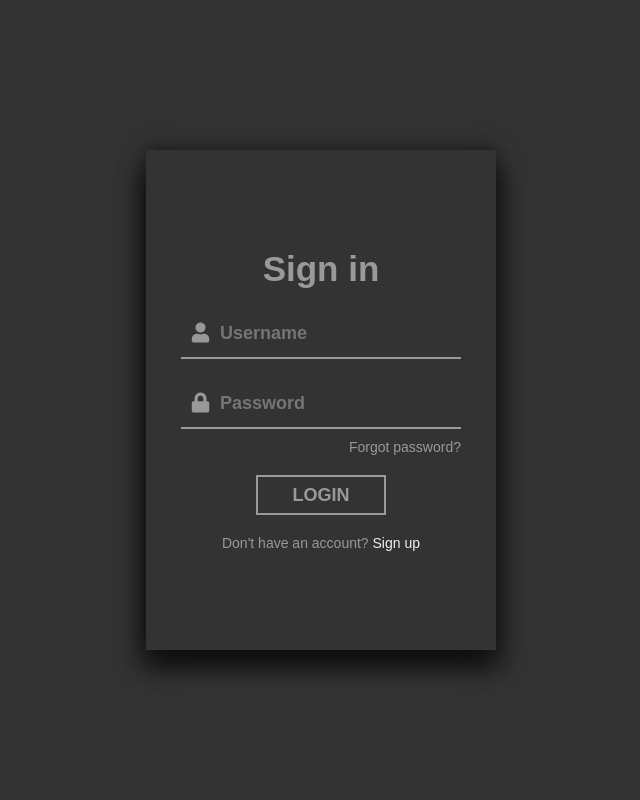
After one commit to sawelmohammad6/travelweb, a PHP site: page /login.php in a window 1280 px wide. The commit adds this page. Shown: the whole page, without its empty margins (319-959 px from the left). Run offline with PHP 8.4, Linux system fonts and the light colour scheme; some libraries are stand-ins or nearby versions.

Commit message:
some update

```diff
--- a/API/signup.php
+++ b/API/signup.php
@@ -7,6 +7,7 @@ if($_SERVER['REQUEST_METHOD']=='POST'){
     $username= $_POST['Username'];
     $email= $_POST['email'];
     $password= $_POST['password'];
+    $password= $_POST['phone'];
     $user_type="customer";
 
     if($con){
--- /dev/null
+++ b/login.php
@@ -0,0 +1,57 @@
+<!DOCTYPE html>
+<html lang="en">
+
+<head>
+    <meta charset="UTF-8">
+    <meta http-equiv="X-UA-Compatible" content="IE=edge">
+    <meta name="viewport" content="width=device-width, initial-scale=1.0">
+    <link rel="stylesheet" href="https://pro.fontawesome.com/releases/v5.10.0/css/all.css"
+        integrity="sha384-AYmEC3Yw5cVb3ZcuHtOA93w35dYTsvhLPVnYs9eStHfGJvOvKxVfELGroGkvsg+p" crossorigin="anonymous">
+    <link rel="stylesheet" href="loginstyle.css">
+    <title>Signin and Signup</title>
+</head>
+
+<body>
+    <div class="container">
+        <div class="signin-signup">
+            <form action="config/loginconfiq.php" method="POST" class="sign-in-form">
+                <h2 class="title">Sign in</h2>
+                <div class="input-field">
+                    <i class="fas fa-user"></i>
+                    <input type="text" name='email' placeholder="Username">
+                </div>
+                <div class="input-field">
+                    <i class="fas fa-lock"></i>
+                    <input type="password" name="password" placeholder="Password">
+                </div>
+                <a href="#" class="forgot-password">Forgot password?</a>
+                <input type="submit" value="Login" class="btn">
+                <p>Don't have an account? <a href="#" class="account-text" id="sign-up-link">Sign up</a></p>
+            </form>
+            <form action="config\signup.php" method="POST" class="sign-up-form">
+                <h2 class="title">Sign up</h2>
+                <div class="input-field">
+                    <i class="fas fa-user"></i>
+                    <input type="text" name="Username" placeholder="Full Name">
+                </div>
+                <div class="input-field">
+                    <i class="fas fa-envelope"></i>
+                    <input type="text" name="phone" placeholder="Phone Number">
+                </div>
+                <div class="input-field">
+                    <i class="fas fa-envelope"></i>
+                    <input type="text" name="email" placeholder="Email">
+                </div>
+                <div class="input-field">
+                    <i class="fas fa-lock"></i>
+                    <input type="password" name="password" placeholder="Password">
+                </div>
+                <input type="submit" value="Sign up" class="btn">
+                <p>Already have an account? <a href="#" class="account-text" id="sign-in-link">Sign in</a></p>
+            </form>
+        </div>
+    </div>
+    <script src="loginjs.js"></script>
+</body>
+
+</html>
--- /dev/null
+++ b/loginjs.js
@@ -0,0 +1,11 @@
+const sign_in_link = document.querySelector("#sign-in-link");
+const sign_up_link = document.querySelector("#sign-up-link");
+const container = document.querySelector(".container");
+
+sign_up_link.addEventListener("click", () => {
+    container.classList.add("sign-up-mode");
+})
+
+sign_in_link.addEventListener("click", () => {
+    container.classList.remove("sign-up-mode");
+})
--- /dev/null
+++ b/loginstyle.css
@@ -0,0 +1,131 @@
+
+* {
+    margin: 0;
+    padding: 0;
+    box-sizing: border-box;
+    font-family: 'Poppins', sans-serif;
+}
+
+
+a {
+    text-decoration: none;
+}
+
+body {
+    display: flex;
+    align-items: center;
+    justify-content: center;
+    min-height: 100vh;
+    background: #333;
+}
+
+.container {
+    width: 350px;
+    height: 500px;
+    background: #333;
+    box-shadow: 10px 20px 20px 0 rgba(0, 0, 0, 0.4), -10px 20px 20px 0 rgba(0, 0, 0, 0.4), 0 -2px 20px 0 rgba(0, 0, 0, 0.5);
+    display: flex;
+    align-items: center;
+    justify-content: center;
+}
+
+.signin-signup {
+    display: grid;
+    grid-template-columns: 1fr;
+}
+
+
+form {
+    grid-column: 1 / 2;
+    grid-row: 1/2;
+    display: flex;
+    align-items: center;
+    justify-content: center;
+    flex-direction: column;
+}
+
+form.sign-up-form {
+    visibility: hidden;
+}
+
+
+.title {
+    font-size: 35px;
+    color: #999;
+    margin-bottom: 10px;
+}
+
+.input-field {
+    width: 280px;
+    height: 50px;
+    border-bottom: 2px solid #999;
+    margin: 10px 0;
+    display: flex;
+    align-items: center;
+}
+
+.input-field i {
+    flex: 1;
+    text-align: center;
+    font-size: 20px;
+    color: #999;
+}
+
+.input-field input {
+    flex: 5;
+    border: none;
+    outline: none;
+    background: none;
+    font-size: 18px;
+    color: #ffffff;
+    font-weight: 600;
+}
+
+
+p,
+a {
+    font-size: 14px;
+    color: #999;
+}
+
+.forgot-password {
+    align-self: flex-end;
+}
+
+.btn {
+    width: 130px;
+    height: 40px;
+    background: none;
+    outline: none;
+    border: 2px solid #999;
+    text-transform: uppercase;
+    font-size: 18px;
+    font-weight: 600;
+    margin: 20px 0;
+    color: #999;
+}
+
+.btn:hover {
+    color: #333;
+    border: none;
+    background: #999;
+}
+
+.account-text {
+    color: #f0f0f0;
+}
+
+.container.sign-up-mode form.sign-up-form {
+    visibility: visible;
+}
+
+.container.sign-up-mode form.sign-in-form {
+    visibility: hidden;
+}
+
+@media (max-width: 400px) {
+    .container {
+        width: 100vw;
+        height: 100vh;
+    }
+}
```
Also changed, not shown: drop.js (added, +19 -0 lines), index.php (+9 -7 lines), style.css (+47 -0 lines), 1 other file.
